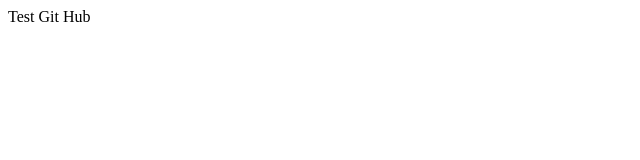
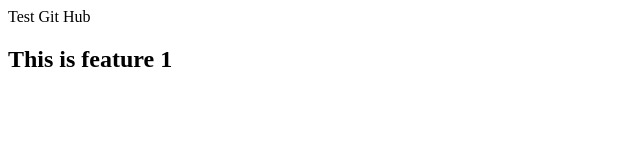
Before and after one commit to veleon17/gitTest, a plain HTML site: page web/index.html in a window 1280 px wide. Shown: the whole page, without its empty margins (0-640 px from the left). Drawn offline with Linux system fonts and the light colour scheme.

Commit message:
TestGitWeb_init master version

```diff
--- a/web/index.html
+++ b/web/index.html
@@ -12,5 +12,6 @@ and open the template in the editor.
     </head>
     <body>
         <div>Test Git Hub</div>
+        <h2>This is feature 1</h2>
     </body>
 </html>
```
